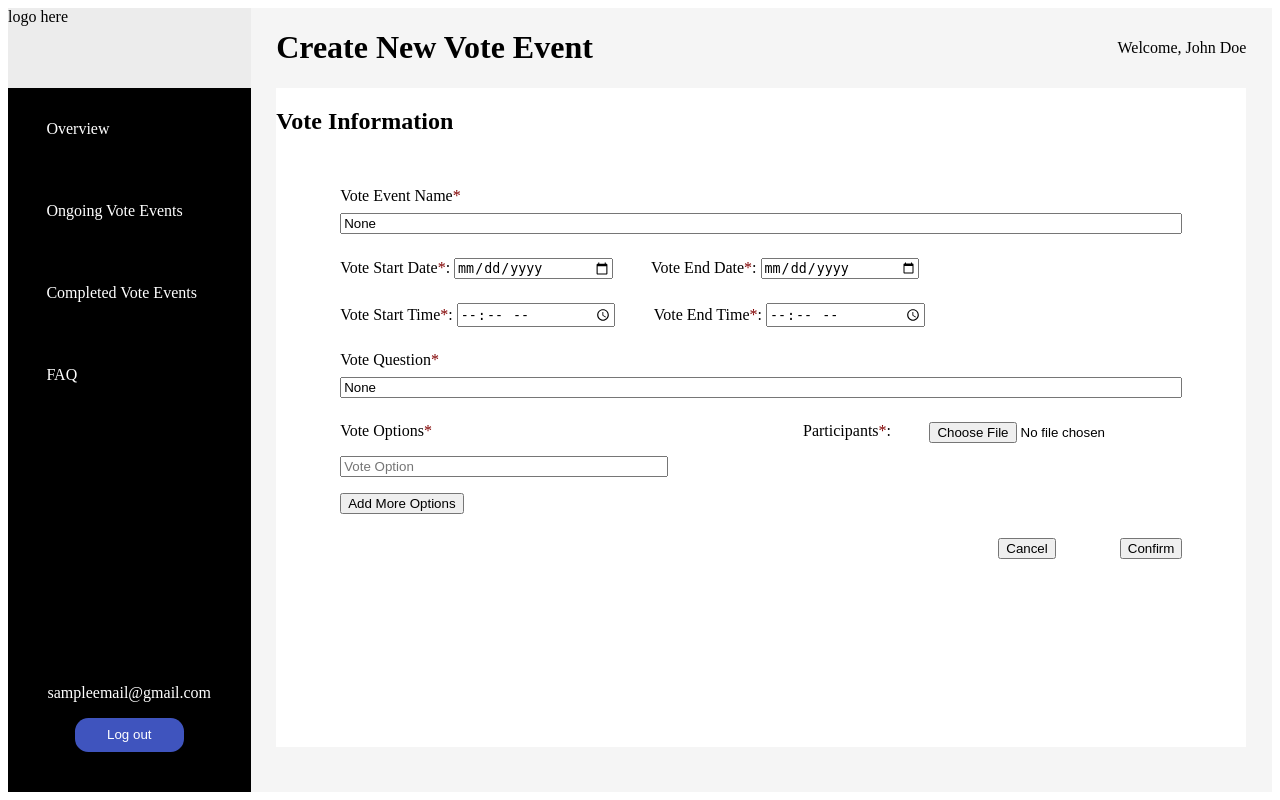
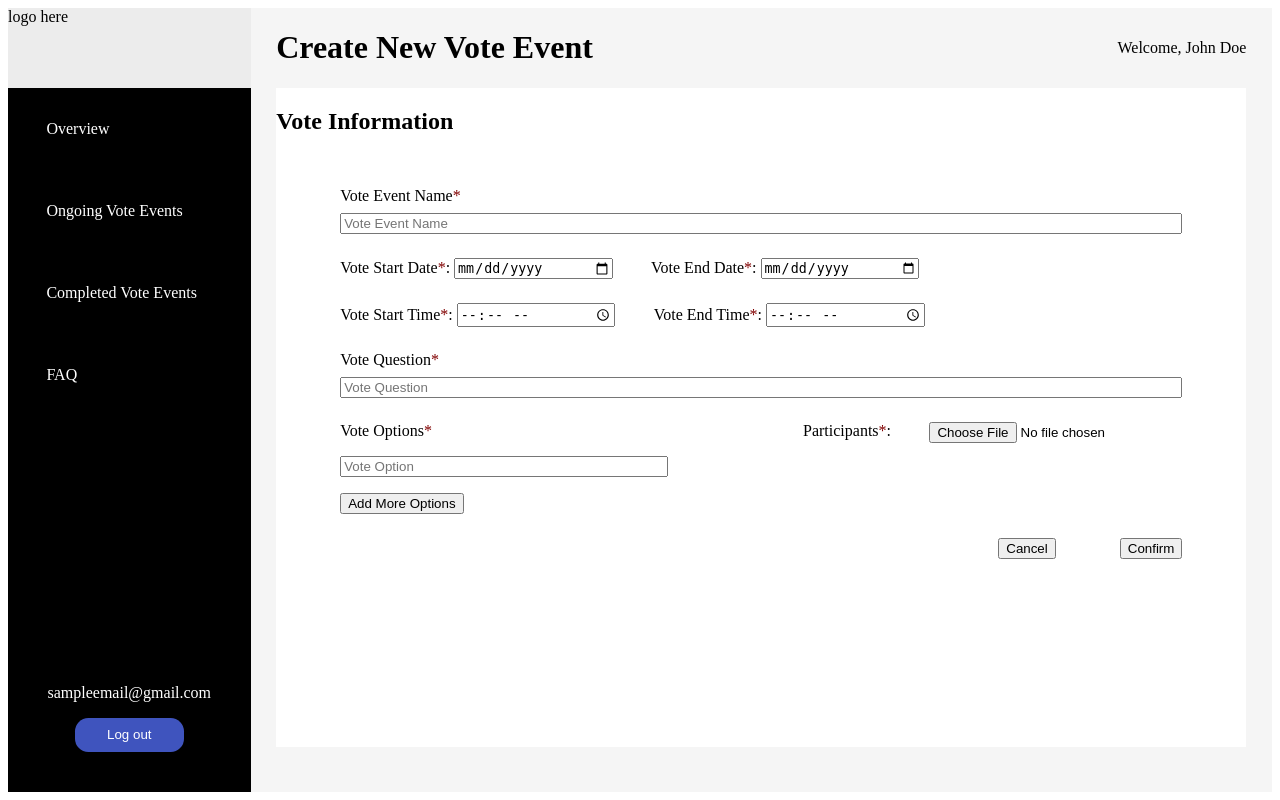
Before and after one commit to DylanCheong-tech/UOW-CSIT321-Project-Oct2022-March2023, a Django app: template evoting/templates/eventowner/createvoteevent.html in a window 1280 px wide. Run offline with Django 4.2, Linux system fonts and the light colour scheme; the template is opened without the code that fills it: values that come from a table or form of the project are taken from there, others are empty.

Commit message:
Colemann- 3rd Jan Resolved

```diff
--- a/evoting/forms/eventowner.py
+++ b/evoting/forms/eventowner.py
@@ -25,5 +25,5 @@ class CreateEventForm(forms.Form):
     endDate = forms.DateField(label="End Date")
     endTime = forms.TimeField(label="End Time")
     eventQuestion = forms.CharField(label="Event Question")
-    voteOptions = forms.CharField(label="Vote Option")
-    voterEmails = forms.FileField()
+    voteOption = forms.CharField(label="Vote Option")
+    voterEmail = forms.FileField()
--- a/evoting/models.py
+++ b/evoting/models.py
@@ -34,7 +34,7 @@ class VoteEvent(models.Model):
     endDate = models.DateField()
     endTime = models.TimeField()
     eventQuestion = models.CharField(max_length=200)
-    status = models.CharField(max_length=2, default="PC")
+
 
     def __str__(self):
         return self.seqNo
--- a/evoting/templates/eventowner/createvoteevent.html
+++ b/evoting/templates/eventowner/createvoteevent.html
@@ -23,50 +23,49 @@
     <form action="/evoting/eventowner/createevent" method="POST" enctype="multipart/form-data">
         {% csrf_token %}
         <label>Vote Event Name<span class="red_asterisk">*</span></label>
-        <input type="text" name="eventTitle" placeholder="Vote Event Name" value="{{ form.eventTitle.value }}"
-            required />
+        <input type="text" name="eventTitle" placeholder="Vote Event Name" required />
 
         <span class="row_flex_flow">
             <label>
                 Vote Start Date<span class="red_asterisk">*</span>:
-                <input type="date" name="startDate" value="{{ form.startDate.value }}" required />
+                <input type="date" name="startDate" required />
             </label>
 
             <label>
                 Vote End Date<span class="red_asterisk">*</span>:
-                <input type="date" name="endDate" value="{{ form.endDate.value }}" required />
+                <input type="date" name="endDate" required />
             </label>
         </span>
 
         <span class="row_flex_flow">
             <label>
                 Vote Start Time<span class="red_asterisk">*</span>:
-                <input type="time" name="startTime" value="{{ form.startTime.value }}" required />
+                <input type="time" name="startTime" required />
 
             </label>
 
             <label>
                 Vote End Time<span class="red_asterisk">*</span>:
-                <input type="time" name="endTime" value="{{ form.endTime.value }}" required />
+                <input type="time" name="endTime" required />
             </label>
         </span>
 
 
         <label>Vote Question<span class="red_asterisk">*</span></label>
-        <input type="text" name="eventQuestion" placeholder="Vote Question" value="{{ form.eventQuestion.value }}" />
+        <input type="text" name="eventQuestion" placeholder="Vote Question" />
 
         <span class="row_flex_flow options_and_file">
             <span id="vote_options">
                 <label>Vote Options<span class="red_asterisk">*</span></label>
                 <span class="fields">
-                    <input type="text" name="voteOptions" placeholder="Vote Option" />
+                    <input type="text" name="voteOption" placeholder="Vote Option" />
                 </span>
                 <button type="button" onclick="addOptions()">Add More Options</button>
             </span>
 
             <span class="row_flex_flow">
                 <label>Participants<span class="red_asterisk">*</span>:</label>
-                <input type="file" name="endTime" accept=".csv" required />
+                <input type="file" name="voterEmail" accept=".csv" required />
             </span>
         </span>
 
```
Also changed, not shown: evoting/views.py (+16 -15 lines).
